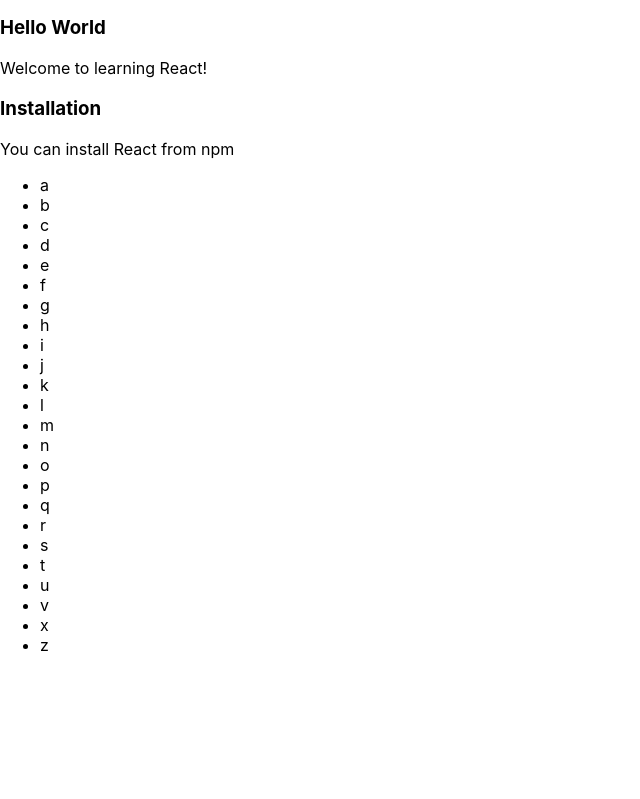
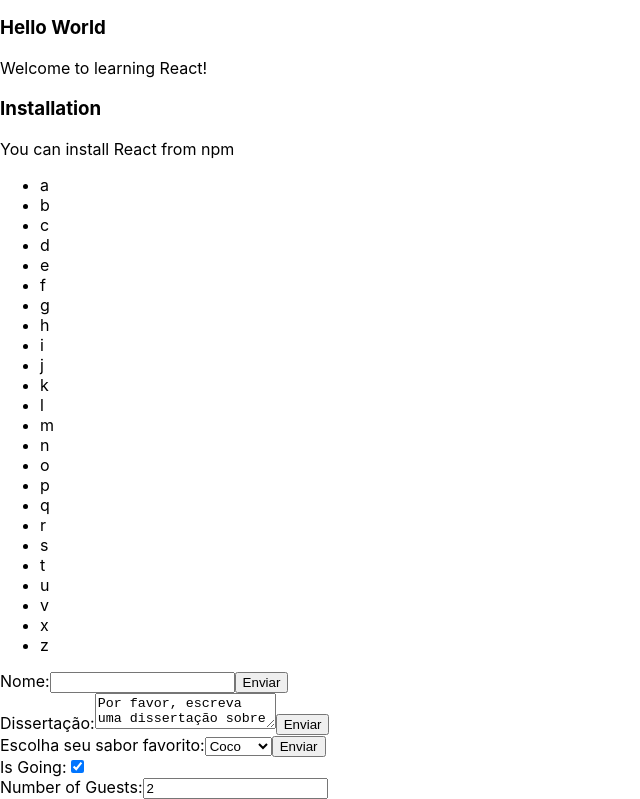
Before and after one commit to LuanBraga/react-hello-world, a React (Create React App) app: page / in a window 1280 px wide. Shown: the part 1489-2288 px from the top of the page, without its empty margins (0-640 px from the left). Before the commit the page ends 2160 px from the top, so only its background shows below. Built offline with nearby package versions, Linux system fonts and the light colour scheme.

Commit message:
Controled element - Forms - multiplos inputs

```diff
--- a/src/index.js
+++ b/src/index.js
@@ -325,6 +325,156 @@ function LetersList(props) {
 //   );
 // }
 
+//Componentes Controlados
+class NameForm extends React.Component {
+  constructor(props) {
+    super(props);
+    this.state = {value: ''};
+
+    //event bind
+    this.handleChange = this.handleChange.bind(this);
+  }
+
+  handleChange(event) {
+    this.setState({value: event.target.value});
+  }
+
+  //event bind
+  handleSubmit = (event) => {
+    alert('Um nome foi enviado: ' + this.state.value);
+    event.preventDefault();
+  }
+
+  render() {
+    return (
+      <form onSubmit={this.handleSubmit}>
+        <label>
+          Nome:
+          <input type="text" value={this.state.value} onChange={this.handleChange} />
+        </label>
+        <input type="submit" value="Enviar"/>
+      </form>
+    );
+  }
+}
+
+//outro componente controlado (form usando textarea ao inves do input)
+class EssayForm extends React.Component {
+  constructor(props) {
+    super(props);
+    this.state ={
+      value: 'Por favor, escreva uma dissertação sobre o seu elemento DOM favorito.'
+    };
+
+    this.handleChange = this.handleChange.bind(this);
+  }
+
+  handleChange(event) {
+    this.setState({value: event.target.value});
+  }
+
+  handleSubmit = (event) => {
+    alert(`Sua dissertação foi enviada ${this.state.value}`);
+    event.preventDefault();
+  }
+
+  render() {
+    return (
+      <form onSubmit={this.handleSubmit}>
+        <label>
+          Dissertação:
+          <textarea value={this.state.value} onChange={this.handleChange}/>
+        </label>
+        <input type="submit" value="Enviar"/>
+      </form>
+    );
+  }
+}
+
+class FlavorForm extends React.Component {
+  constructor(props) {
+    super(props);
+    this.state = {value: 'coco'};
+
+    this.handleChange = this.handleChange.bind(this);
+    this.handleSubmit = this.handleSubmit.bind(this);
+  }
+
+  handleChange(event) {
+    this.setState({value: event.target.value});
+  }
+
+  handleSubmit(event) {
+    alert(`Seu sabor favorito é: ${this.state.value}`);
+  }
+
+  render() {
+    return (
+      <form onSubmit={this.handleSubmit}>
+        <label>
+          Escolha seu sabor favorito:
+          <select value={this.state.value} onChange={this.handleChange}>
+            <option value="laranja">Laranja</option>
+            <option value="limao">Limão</option>
+            <option value="coco">Coco</option>
+            <option value="manga">Manga</option>
+          </select>
+        </label>
+        <input type="submit" value="Enviar"/>
+      </form>
+    );
+  }
+}
+
+//manipulando multiplos inputs
+class Reservation extends React.Component {
+  constructor(props) {
+    super(props);
+    this.state = {
+      isGoing: true,
+      numberOfGuests: 2
+    };
+
+    this.handleInputChange = this.handleInputChange.bind(this);
+  }
+
+  handleInputChange(event) {
+    const target = event.target;
+    const value = target.type === 'checkbox' ? target.checked : target.value;
+    const name = target.name;
+
+    this.setState({
+      [name]: value
+    });
+  }
+
+  render() {
+    return (
+      <form>
+        <label>
+          Is Going:
+          <input
+            name="isGoing"
+            type="checkbox"
+            checked={this.state.isGoing}
+            onChange={this.handleInputChange}
+          />
+        </label>
+        <br />
+        <label>
+          Number of Guests:
+          <input
+            name="numberOfGuests"
+            type="number"
+            value={this.state.numberOfGuests}
+            onChange={this.handleInputChange}
+          />
+        </label>
+      </form>
+    );
+  }
+}
+
 function App() {
   return (
     <div>
@@ -339,6 +489,10 @@ function App() {
       <Blog posts={posts}/>
       <LetersList leters={leters} />
       {/* <NumberList2 numbers={numbers} /> */}
+      <NameForm />
+      <EssayForm />
+      <FlavorForm />
+      <Reservation />
     </div>
   );
 }
```
